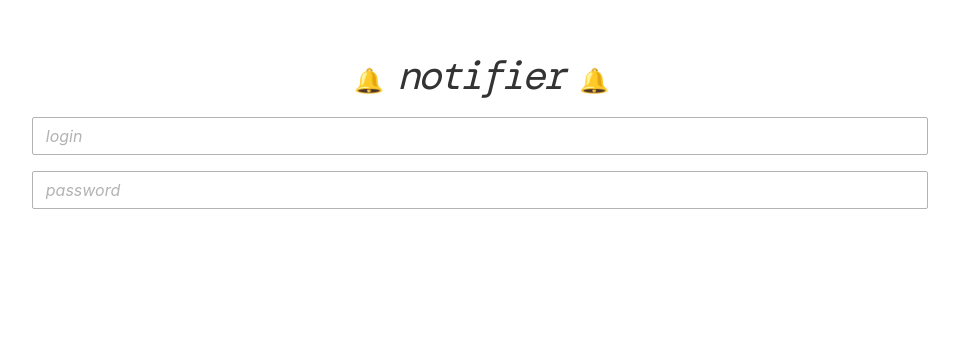
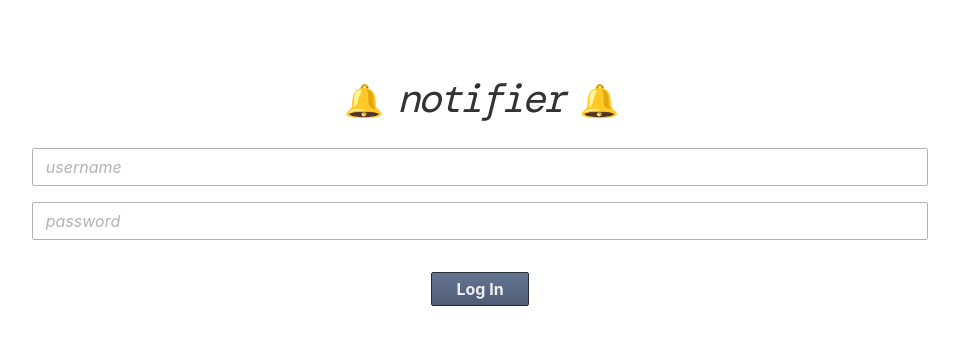
Before and after one commit to dmit-bar/notifier-ts-front, a React app: page / in a window 1280 px wide. Shown: the part 211-556 px from the top of the page, without its empty margins (160-1119 px from the left). Built offline with nearby package versions, Linux system fonts and the light colour scheme.

Commit message:
Button styles, theme adjustments

```diff
--- a/src/Components/Login/Login.module.scss
+++ b/src/Components/Login/Login.module.scss
@@ -4,57 +4,62 @@
 .root {
   width: 100%;
   height: 100%;
-  background-color: map.get(index.$theme, "bg");
+  background-color: map.get(index.$theme, "secondary");
 }
 
 .content {
   display: flex;
   flex-direction: column;
   width: 70%;
-  height: 85%;
+  height: 100%;
   margin: auto;
   align-items: center;
   justify-content: center;
 }
 
 .logo {
-  margin-bottom: 1rem;
+  margin-bottom: 1.5rem;
 
   font-family: index.$font-family-logo;
   font-style: italic;
   font-size: 2.5rem;
   letter-spacing: -0.2rem;
 
-  color: map.get(index.$theme, "fg");
+  color: map.get(index.$theme, "primary");
 
-  -webkit-user-select: none; /* Chrome all / Safari all */
-  -moz-user-select: none; /* Firefox all */
-  -ms-user-select: none; /* IE 10+ */
-  user-select: none; /* Likely future */
+  @include index.disable-user-select;
 
   &::before,
   &::after {
     content: "🔔";
-    font-size: 1.5rem;
+    font-size: 2rem;
     font-style: normal;
     padding: 0 1rem;
   }
 }
 
 .form {
+  width: 100%;
   display: flex;
   flex-direction: column;
-  width: 100%;
+  align-items: center;
 }
 
-.fieldsMargin > input {
-  margin: 0.5em 0;
+.fieldsMargin > input,
+.fieldsMargin > button {
+  margin: 0.5rem 0;
 }
-.fieldsMargin > input:first-child {
+.fieldsMargin > input:first-child,
+.fieldsMargin > button:first-child {
   margin-top: 0;
-  margin-bottom: 0.5em;
+  margin-bottom: 0.5rem;
 }
-.fieldsMargin > input:last-child {
-  margin-top: 0.5em;
+.fieldsMargin > input:last-child,
+.fieldsMargin > button:last-child {
+  margin-top: 0.5rem;
   margin-bottom: 0;
 }
+
+.buttons {
+  margin-top: 2rem;
+}
--- a/src/Components/Login/Login.tsx
+++ b/src/Components/Login/Login.tsx
@@ -1,6 +1,7 @@
 import * as React from "react";
 import styles from "./Login.module.scss";
 import Textfield from "../../Controls/Textfield";
+import Button from "../../Controls/Button";
 
 const Login = () => {
   // TODO Add Formik
@@ -11,10 +12,10 @@ const Login = () => {
         <span className={styles.logo}>notifier</span>
         <div className={`${styles.form} ${styles.fieldsMargin}`}>
           <Textfield
-            name="login"
-            id="login"
+            name="username"
+            id="username"
             type="text"
-            placeholder="login"
+            placeholder="username"
             style="regular"
             size="large"
             spellCheck={false}
@@ -29,6 +30,9 @@ const Login = () => {
             spellCheck={false}
           />
         </div>
+        <div className={styles.buttons}>
+          <Button label="Log In" />
+        </div>
       </div>
     </div>
   );
--- /dev/null
+++ b/src/Controls/Button.module.scss
@@ -0,0 +1,41 @@
+@use "sass:color";
+@use "sass:map";
+@use "../index.scss";
+
+.button {
+  border: 1px solid map.get(index.$theme, "action-2");
+  border-radius: 2px;
+  margin: 0;
+  padding: 0.5rem 1.5rem;
+  overflow: visible;
+  background: linear-gradient(
+    map.get(index.$theme, "action+1"),
+    map.get(index.$theme, "action")
+  );
+  line-height: normal;
+
+  @include index.type-regular;
+  font-size: 1rem;
+  font-weight: bold;
+  line-height: 1;
+
+  color: map.get(index.$theme, "light");
+
+  @include index.disable-user-select;
+
+  // States
+  &:focus {
+    @include index.outline-focus;
+  }
+  &:active {
+    color: map.get(index.$theme, "light-1");
+    background: map.get(index.$theme, "action-2");
+  }
+  &:disabled {
+    font-style: italic;
+    font-weight: normal;
+    color: map.get(index.$theme, "grey+1");
+    background: map.get(index.$theme, "grey");
+    border: 1px solid map.get(index.$theme, "grey");
+  }
+}
--- /dev/null
+++ b/src/Controls/Button.tsx
@@ -0,0 +1,19 @@
+import * as React from "react";
+import styles from "./Button.module.scss";
+
+interface ButtonProps {
+  label: string;
+  disabled?: boolean;
+}
+
+const Button = (props: ButtonProps) => {
+  const { label, disabled } = props;
+
+  return (
+    <button disabled={disabled} className={styles.button}>
+      {label}
+    </button>
+  );
+};
+
+export default Button;
--- a/src/Controls/Textfield.module.scss
+++ b/src/Controls/Textfield.module.scss
@@ -3,16 +3,17 @@
 @use "../index.scss";
 
 .input {
-  border: 1px solid map.get(index.$theme, "fg+2");
+  border: 1px solid map.get(index.$theme, "primary+2");
   border-radius: 2px;
   margin: 0;
   padding: 0.4rem 0.6rem;
+  width: 100%;
 
   display: inline-block;
   vertical-align: middle;
   white-space: normal;
-  color: map.get(index.$theme, "fg");
-  background: map.get(index.$theme, "bg+1");
+  color: map.get(index.$theme, "primary");
+  background: map.get(index.$theme, "secondary+1");
 
   @include index.type-regular;
   font-size: 1rem;
@@ -35,17 +36,15 @@
 
   // States
   &:hover {
-    border: 1px solid map.get(index.$theme, "fg+1");
+    border: 1px solid map.get(index.$theme, "primary+1");
   }
 
   &:focus {
-    outline: 1px solid map.get(index.$theme, "accent");
-    box-shadow: 0px 0px 2px 1px map.get(index.$theme, "accent+1");
-    border: 1px solid map.get(index.$theme, "accent");
+    @include index.outline-focus;
   }
 
   &::placeholder {
-    color: map.get(index.$theme, "fg+2");
+    color: map.get(index.$theme, "primary+2");
     font-style: italic;
   }
 }
--- a/src/index.scss
+++ b/src/index.scss
@@ -22,27 +22,61 @@ $font-family-mono: Fira Code;
   font-family: $font-family-mono;
 }
 
-$fg: #333;
-$bg: #fff;
+$primary: #333;
+$secondary: #fff;
 // $bg: #333; // dark theme
-// $fg: #fff; // dark theme
+// $fg: rgb(218, 218, 218); // dark theme
 $accent: #4a99e4;
+$action: #f5c131;
+$action: #8aa3e9;
+$action: #4f5d75;
+
+$dark: #333;
+$grey: rgb(158, 158, 158);
+$light: rgb(238, 238, 238);
 
 $light-theme: (
-  "fg-1": darken($fg, 20),
-  "fg": $fg,
-  "fg+1": lighten($fg, 20),
-  "fg+2": lighten($fg, 50),
-  "bg-1": darken($bg, 20),
-  "bg": $bg,
-  "bg+1": lighten($bg, 20),
-  "accent-1": darken($accent, 20),
+  "primary-1": darken($primary, 20),
+  "primary": $primary,
+  "primary+1": lighten($primary, 20),
+  "primary+2": lighten($primary, 50),
+  "secondary-1": darken($secondary, 20),
+  "secondary": $secondary,
+  "secondary+1": lighten($secondary, 20),
+  "accent-1": darken($accent, 10),
   "accent": $accent,
-  "accent+1": lighten($accent, 20),
+  "accent+1": lighten($accent, 10),
+  "action-2": darken($action, 20),
+  "action-1": darken($action, 10),
+  "action": $action,
+  "action+1": lighten($action, 10),
+  // independent from theme
+  "dark-1": darken($dark, 10),
+  "dark": $dark,
+  "light-1": darken($light, 20),
+  "light": $light,
+  "light+1": lighten($light, 20),
+  "dark+1": lighten($dark, 10),
+  "grey-1": darken($grey, 10),
+  "grey": $grey,
+  "grey+1": lighten($grey, 20),
 );
 
 // Theme loading
 $theme: $light-theme;
+
+@mixin outline-focus {
+  outline: 1px solid map.get($theme, "accent");
+  box-shadow: 0px 0px 2px 1px map.get($theme, "accent+1");
+  border: 1px solid map.get($theme, "accent");
+}
+
+@mixin disable-user-select {
+  -webkit-user-select: none; /* Chrome all / Safari all */
+  -moz-user-select: none; /* Firefox all */
+  -ms-user-select: none; /* IE 10+ */
+  user-select: none; /* Likely future */
+}
 
 // Global overrides
 * {
```
